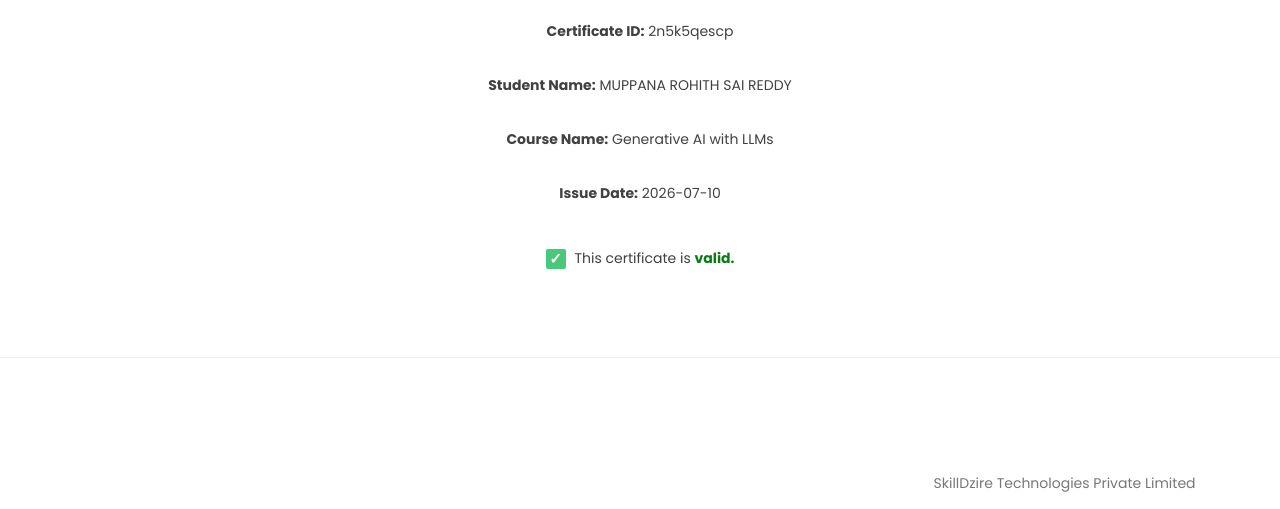
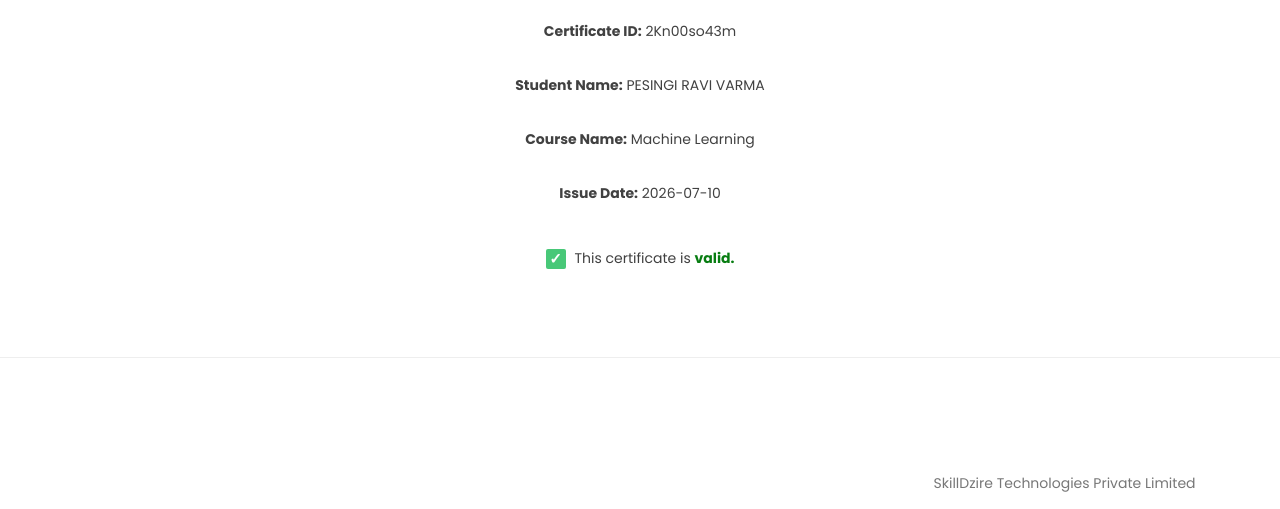
Before and after one commit to Ravivarma1-tech/SKILL-DEZIRE-CERTIFICATE, a plain HTML site: page index.html in a window 1280 px wide. Shown: the part 291-800 px from the top of the page. Drawn offline with Linux system fonts and the light colour scheme.

Commit message:
Update index.html

```diff
--- a/index.html
+++ b/index.html
@@ -23,11 +23,11 @@
       <h1 id="page-title">Certificate Verification</h1>
 
       <div class="certificate-info">
-        <p><strong>Certificate ID:</strong> <span>2n5k5qescp</span></p>
+        <p><strong>Certificate ID:</strong> <span>2Kn00so43m</span></p>
 
-        <p><strong>Student Name:</strong> <span>MUPPANA ROHITH SAI REDDY</span></p>
+        <p><strong>Student Name:</strong> <span>PESINGI RAVI VARMA</span></p>
 
-        <p><strong>Course Name:</strong> <span>Generative AI with LLMs</span></p>
+        <p><strong>Course Name:</strong> <span>Machine Learning </span></p>
 
         <p><strong>Issue Date:</strong> <span>2026-07-10</span></p>
       </div>
```
